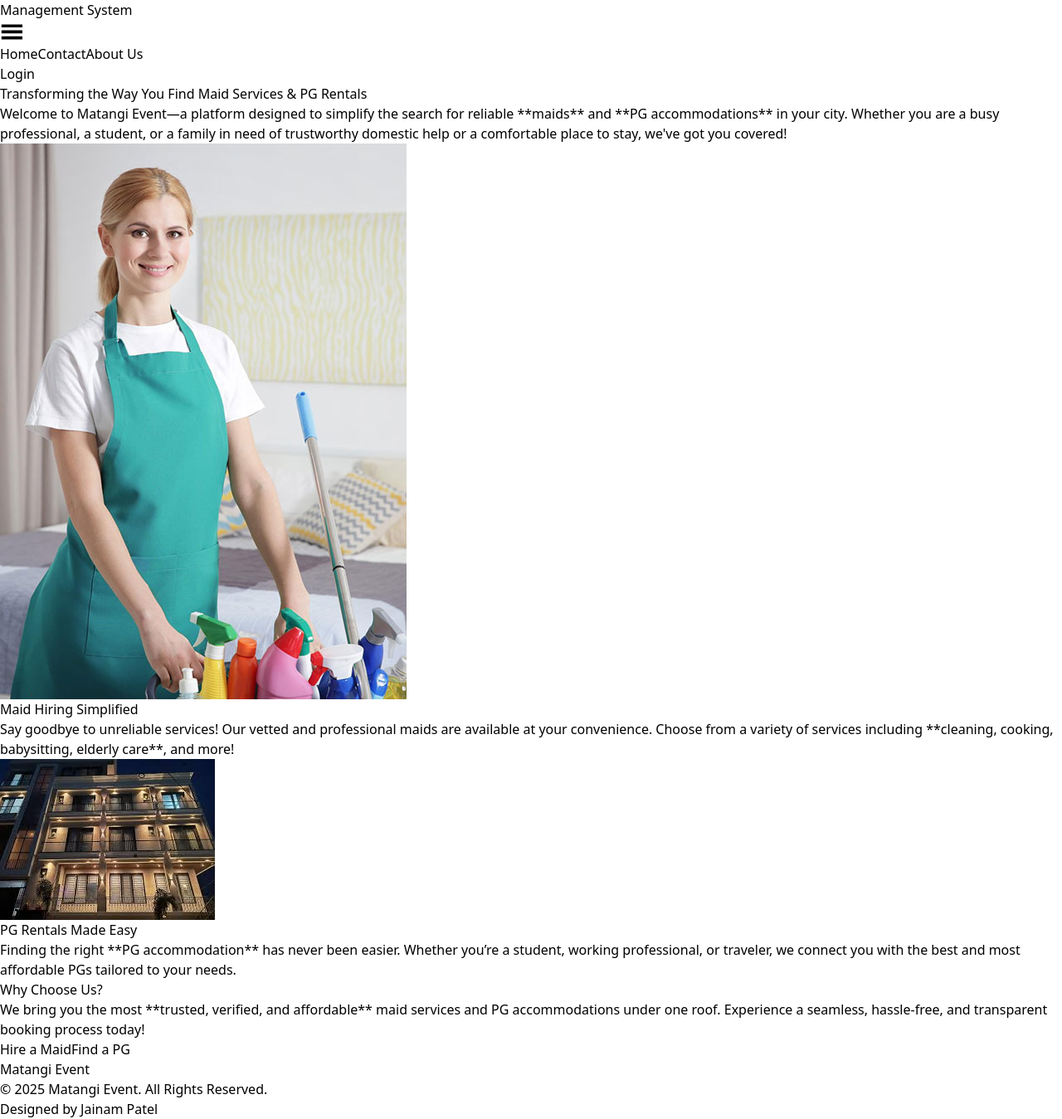
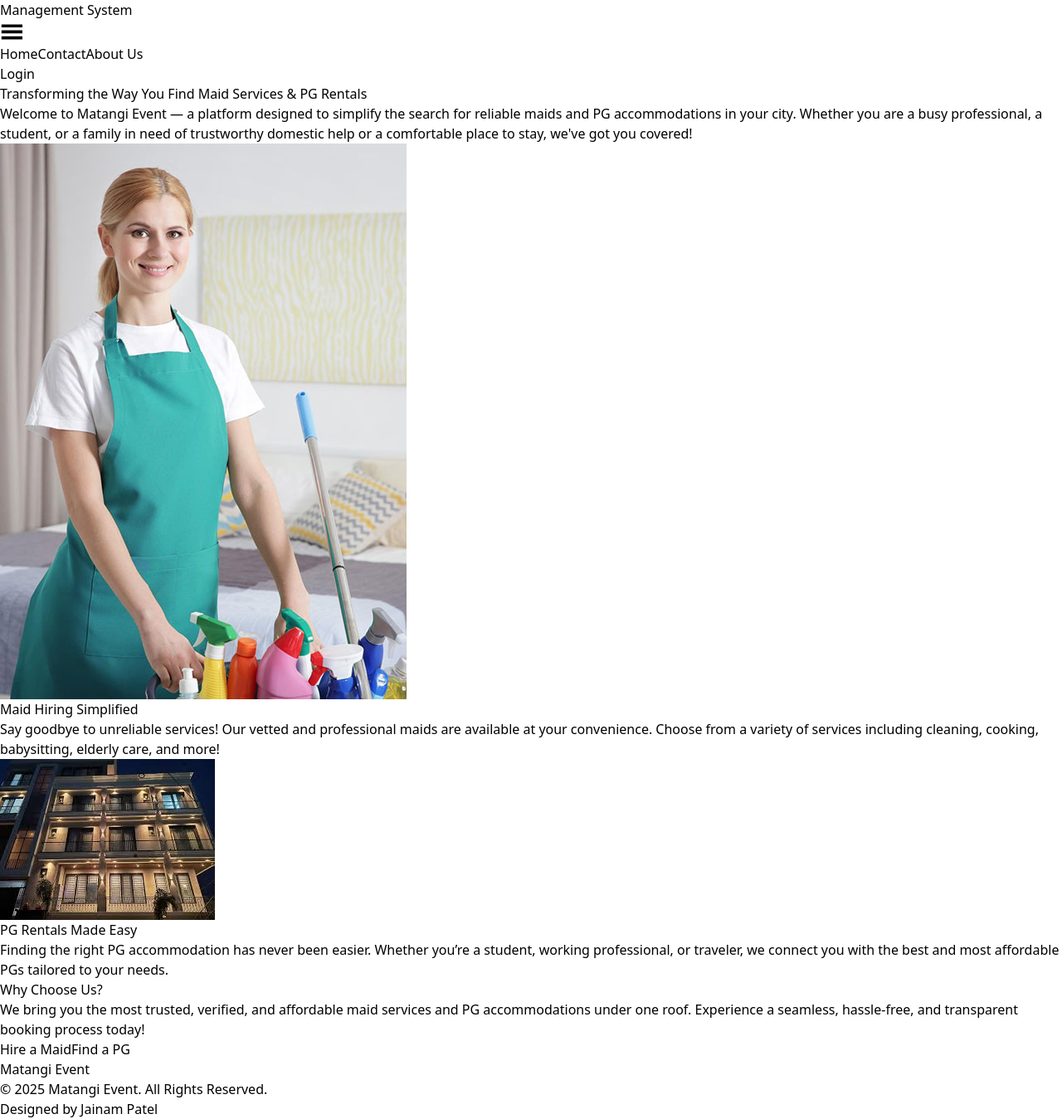
Before and after one commit to MatangiEvent/Management-System---JSON-Web-Token, a React (Vite) app in the folder frontend/: page /aboutus in a window 1280 px wide. Shown: the whole page at 83% size. Built offline with nearby package versions, Linux system fonts and the light colour scheme; no server answers; sample sign-in values are in the browser's storage.

Commit message:
Code Updated

```diff
--- a/frontend/src/Client/Components/Home/AboutUsArea.tsx
+++ b/frontend/src/Client/Components/Home/AboutUsArea.tsx
@@ -28,14 +28,6 @@ const AboutUsArea: React.FC = () => {
                 animate={{ x: 0, opacity: 1 }}
                 transition={{ delay: 0.2, duration: 1 }}
               />
-              <div className="absolute top-8 left-8 bg-white bg-opacity-20 p-4 rounded-lg text-center">
-                <h1 className="text-3xl font-bold text-white">
-                  10<span className="text-orange-500">+</span>
-                </h1>
-                <h6 className="text-lg text-white">
-                  Successful <br /> Years
-                </h6>
-              </div>
             </motion.div>
 
             <div className="relative mt-6 flex space-x-4">
--- a/frontend/src/Client/Pages/AboutUs.tsx
+++ b/frontend/src/Client/Pages/AboutUs.tsx
@@ -9,7 +9,7 @@ const AboutUs: React.FC = () => {
           Transforming the Way You Find <span className="text-blue-500">Maid Services</span> & <span className="text-teal-500">PG Rentals</span>
         </h1>
         <p className="text-lg text-gray-600 leading-relaxed mb-8 animate-fade-in-up delay-100">
-          Welcome to <span className="font-semibold text-blue-500">Matangi Event</span>—a platform designed to simplify the search for reliable **maids** and **PG accommodations** in your city. Whether you are a busy professional, a student, or a family in need of trustworthy domestic help or a comfortable place to stay, we've got you covered!
+          Welcome to <span className="font-semibold text-blue-500">Matangi Event</span> — a platform designed to simplify the search for reliable <span className="font-bold">maids</span> and <span className="font-bold">PG accommodations</span> in your city. Whether you are a busy professional, a student, or a family in need of trustworthy domestic help or a comfortable place to stay, we've got you covered!
         </p>
       </div>
 
@@ -19,7 +19,7 @@ const AboutUs: React.FC = () => {
           <img src="/images/why-choose-us/image-1.jpg" alt="Maid Service" className="w-32 h-32 mb-4 rounded-full object-cover border-4 border-blue-200 hover:border-blue-500 transition-all duration-300" />
           <h2 className="text-2xl font-bold text-blue-500 mb-4">Maid Hiring Simplified</h2>
           <p className="text-gray-600">
-            Say goodbye to unreliable services! Our vetted and professional maids are available at your convenience. Choose from a variety of services including **cleaning, cooking, babysitting, elderly care**, and more!
+            Say goodbye to unreliable services! Our vetted and professional maids are available at your convenience. Choose from a variety of services including <span className="font-bold">cleaning, cooking, babysitting, elderly care</span>, and more!
           </p>
         </div>
 
@@ -28,7 +28,7 @@ const AboutUs: React.FC = () => {
           <img src="/images/Pg/image.png" alt="PG Rental" className="w-32 h-32 mb-4 rounded-full object-cover border-4 border-teal-200 hover:border-teal-500 transition-all duration-300" />
           <h2 className="text-2xl font-bold text-teal-500 mb-4">PG Rentals Made Easy</h2>
           <p className="text-gray-600">
-            Finding the right **PG accommodation** has never been easier. Whether you’re a student, working professional, or traveler, we connect you with the best and most affordable PGs tailored to your needs.
+            Finding the right <span className="font-bold">PG accommodation</span> has never been easier. Whether you’re a student, working professional, or traveler, we connect you with the best and most affordable PGs tailored to your needs.
           </p>
         </div>
       </div>
@@ -37,7 +37,7 @@ const AboutUs: React.FC = () => {
       <div className="max-w-5xl text-center mt-12 animate-fade-in-up delay-200">
         <h2 className="text-3xl font-bold text-gray-800">Why Choose Us?</h2>
         <p className="text-gray-600 mt-4 mb-8">
-          We bring you the most **trusted, verified, and affordable** maid services and PG accommodations under one roof. Experience a seamless, hassle-free, and transparent booking process today!
+          We bring you the most <span className="font-bold">trusted, verified, and affordable</span> maid services and PG accommodations under one roof. Experience a seamless, hassle-free, and transparent booking process today!
         </p>
       </div>
 
```
